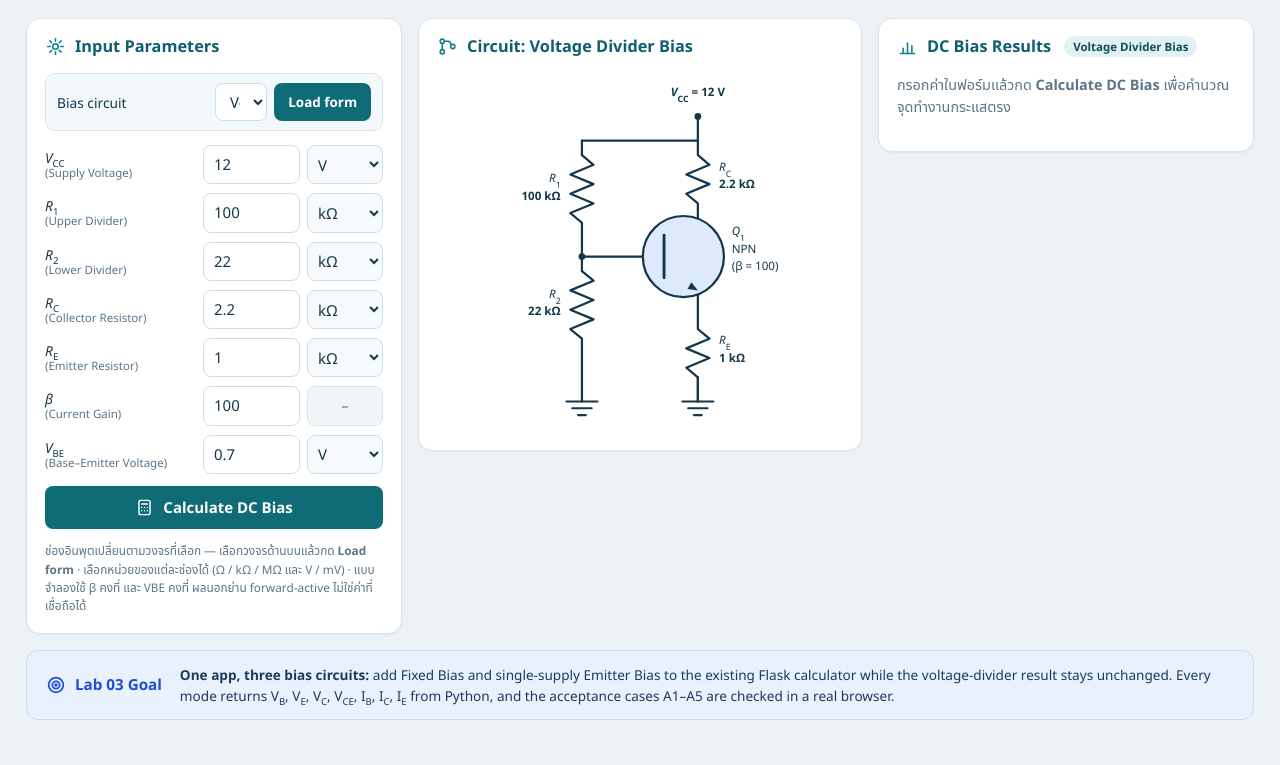
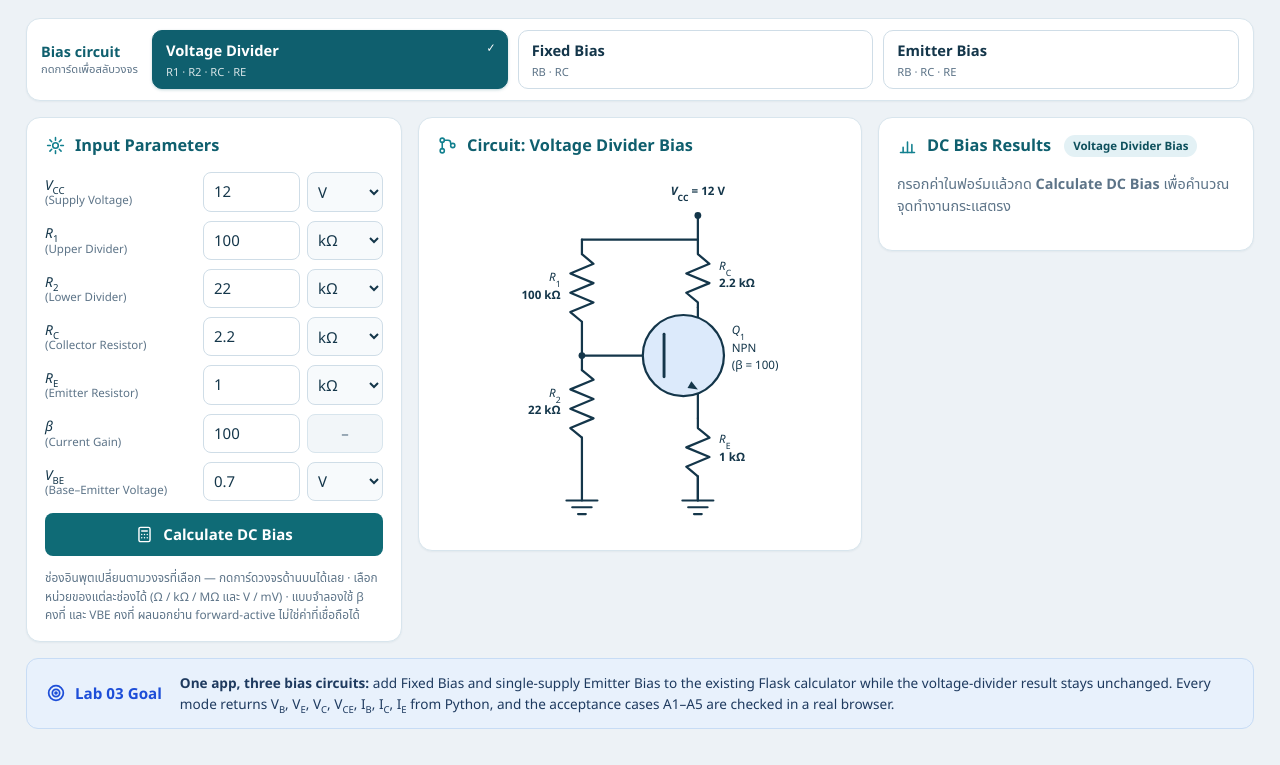
Before and after one commit to Yairam-78/BJT-DC-Bias-Web-App, a Flask app: page / in a window 1280 px wide. Shown: the part 78-843 px from the top of the page. Before the commit the page ends 798 px from the top, so only its background shows below. Run offline with Flask 3, Linux system fonts and the light colour scheme.

Commit message:
feat: switch the bias circuit with one click on a card
Replace the select plus Load form button with a full-width row of three
cards above the panels. Clicking a card loads that mode immediately, the
current card is filled in teal and cannot be clicked twice, and the cards
stack into full-width buttons on narrow screens.

MODE_OPTIONS now carries a short title and the resistor list for each mode
so the choice is readable at a glance; app.py still holds the single source
of truth for the fields each mode reads.

```diff
--- a/app.py
+++ b/app.py
@@ -22,14 +22,20 @@ DEFAULT_MODE = "divider"
 MODES = {
     "divider": {
         "label": "Voltage Divider Bias",
+        "short": "Voltage Divider",
+        "parts": "R1 · R2 · RC · RE",
         "fields": ("vcc", "r1", "r2", "rc", "re", "beta", "vbe"),
     },
     "fixed": {
         "label": "Fixed Bias",
+        "short": "Fixed Bias",
+        "parts": "RB · RC",
         "fields": ("vcc", "rb", "rc", "beta", "vbe"),
     },
     "emitter": {
         "label": "Emitter Bias",
+        "short": "Emitter Bias",
+        "parts": "RB · RC · RE",
         "fields": ("vcc", "rb", "rc", "re", "beta", "vbe"),
     },
 }
@@ -40,7 +46,12 @@ BIAS_FUNCTIONS = {
     "emitter": calculate_emitter_bias,
 }
 
-MODE_OPTIONS = tuple((name, config["label"]) for name, config in MODES.items())
+# (value, full label, short title, resistor list) — the picker shows the short
+# title and the parts so the choice is readable without opening a dropdown.
+MODE_OPTIONS = tuple(
+    (name, config["label"], config["short"], config["parts"])
+    for name, config in MODES.items()
+)
 
 DEFAULT_FORM = {
     "vcc": "12",
--- a/static/style.css
+++ b/static/style.css
@@ -437,47 +437,102 @@ sub {
 
 /* ---------- mode picker ---------- */
 
-.mode-picker {
+.mode-bar {
   display: flex;
   align-items: center;
-  gap: 10px;
-  margin: 0 0 14px;
-  padding: 9px 11px;
-  background: #f2f8fb;
+  gap: 14px;
+  margin: 0 0 16px;
+  padding: 11px 14px;
+  background: var(--card);
   border: 1px solid var(--line);
-  border-radius: 10px;
+  border-radius: 14px;
+  box-shadow: 0 1px 2px rgba(20, 54, 74, 0.05);
 }
 
-.mode-picker label {
-  flex: 0 0 148px;
-  font-size: 0.86rem;
-  line-height: 1.25;
+.mode-bar__label {
+  flex: 0 0 auto;
+  margin: 0;
+  color: var(--teal);
+  font-size: 0.9rem;
+  font-weight: 700;
+  line-height: 1.3;
 }
 
-.mode-picker select {
+.mode-bar__hint {
+  display: block;
+  color: var(--muted);
+  font-size: 0.7rem;
+  font-weight: 400;
+  white-space: nowrap;
+}
+
+.mode-options {
   flex: 1 1 auto;
+  display: grid;
+  grid-template-columns: repeat(3, minmax(0, 1fr));
+  gap: 10px;
   min-width: 0;
-  padding: 7px 10px;
+  margin: 0;
+}
+
+.mode-option {
+  position: relative;
+  display: flex;
+  flex-direction: column;
+  gap: 1px;
+  min-width: 0;
+  padding: 8px 13px;
   border: 1px solid #cfdde7;
-  border-radius: 8px;
+  border-radius: 10px;
   background: #fff;
   color: var(--ink);
   font: inherit;
+  text-align: left;
   cursor: pointer;
+  transition: border-color 120ms, background-color 120ms, box-shadow 120ms;
 }
 
-.mode-picker select:focus {
+.mode-option:hover {
+  border-color: var(--focus);
+  background: #f4fbfd;
+}
+
+.mode-option:focus-visible {
   outline: 2px solid #a9d3de;
   outline-offset: 1px;
   border-color: var(--focus);
 }
 
-.button.button--inline {
-  flex: 0 0 auto;
-  width: auto;
-  margin-top: 0;
-  padding: 7px 14px;
-  font-size: 0.84rem;
+.mode-option.is-active,
+.mode-option.is-active:hover {
+  border-color: var(--teal);
+  background: var(--teal);
+  color: #fff;
+  box-shadow: 0 1px 3px rgba(15, 95, 110, 0.25);
+  cursor: default;
+}
+
+.mode-option__name {
+  font-size: 0.92rem;
+  font-weight: 700;
+}
+
+.mode-option__parts {
+  color: var(--muted);
+  font-size: 0.7rem;
+  font-variant-numeric: tabular-nums;
+}
+
+.mode-option.is-active .mode-option__parts {
+  color: rgba(255, 255, 255, 0.82);
+}
+
+.mode-option__check {
+  position: absolute;
+  top: 8px;
+  right: 11px;
+  font-size: 0.75rem;
+  font-weight: 700;
 }
 
 .mode-chip {
@@ -549,6 +604,18 @@ sub {
   }
 }
 
+@media (max-width: 760px) {
+  .mode-bar {
+    flex-direction: column;
+    align-items: stretch;
+    gap: 8px;
+  }
+
+  .mode-options {
+    grid-template-columns: 1fr;
+  }
+}
+
 @media (max-width: 560px) {
   .page {
     padding: 16px 14px 28px;
@@ -569,12 +636,4 @@ sub {
   .field-error {
     margin-left: 0;
   }
-
-  .mode-picker {
-    flex-wrap: wrap;
-  }
-
-  .mode-picker label {
-    flex-basis: 100%;
-  }
 }
--- a/templates/index.html
+++ b/templates/index.html
@@ -33,6 +33,26 @@
     </div>
   </header>
 
+  <section class="mode-bar" aria-labelledby="mode-label">
+    <p class="mode-bar__label" id="mode-label">
+      Bias circuit
+      <span class="mode-bar__hint">กดการ์ดเพื่อสลับวงจร</span>
+    </p>
+    <form class="mode-options" method="get" action="{{ url_for('index') }}"
+          role="group" aria-labelledby="mode-label">
+      {% for value, label, short, parts in mode_options %}
+        <button type="submit" name="mode" value="{{ value }}"
+                title="{{ label }}"
+                class="mode-option{% if value == mode %} is-active{% endif %}"
+                {% if value == mode %}aria-current="true" disabled{% endif %}>
+          <span class="mode-option__name">{{ short }}</span>
+          <span class="mode-option__parts" aria-hidden="true">{{ parts }}</span>
+          {% if value == mode %}<span class="mode-option__check" aria-hidden="true">✓</span>{% endif %}
+        </button>
+      {% endfor %}
+    </form>
+  </section>
+
   <div class="layout">
     <section class="card" aria-labelledby="inputs-title">
       <h2 id="inputs-title">
@@ -44,18 +64,6 @@
         </span>
         Input Parameters
       </h2>
-
-      <form class="mode-picker" method="get" action="{{ url_for('index') }}">
-        <label for="mode">Bias circuit</label>
-        <span class="field__input">
-          <select id="mode" name="mode">
-            {% for value, label in mode_options %}
-              <option value="{{ value }}"{% if value == mode %} selected{% endif %}>{{ label }}</option>
-            {% endfor %}
-          </select>
-          <button type="submit" class="button button--inline">Load form</button>
-        </span>
-      </form>
 
       {% if errors %}
         <div class="errors" role="alert">
@@ -122,7 +130,7 @@
       </form>
 
       <p class="hint">
-        ช่องอินพุตเปลี่ยนตามวงจรที่เลือก — เลือกวงจรด้านบนแล้วกด <strong>Load form</strong> ·
+        ช่องอินพุตเปลี่ยนตามวงจรที่เลือก — กดการ์ดวงจรด้านบนได้เลย ·
         เลือกหน่วยของแต่ละช่องได้ (Ω / kΩ / MΩ และ V / mV) ·
         แบบจำลองใช้ β คงที่ และ VBE คงที่
         ผลนอกย่าน forward-active ไม่ใช่ค่าที่เชื่อถือได้
```
Also changed, not shown: docs/superpowers/plans/2026-11-17-lab03-bjt-bias-modes.md (+1 -0 lines), docs/validation.md (+1 -0 lines), README.md, 2 other files.
